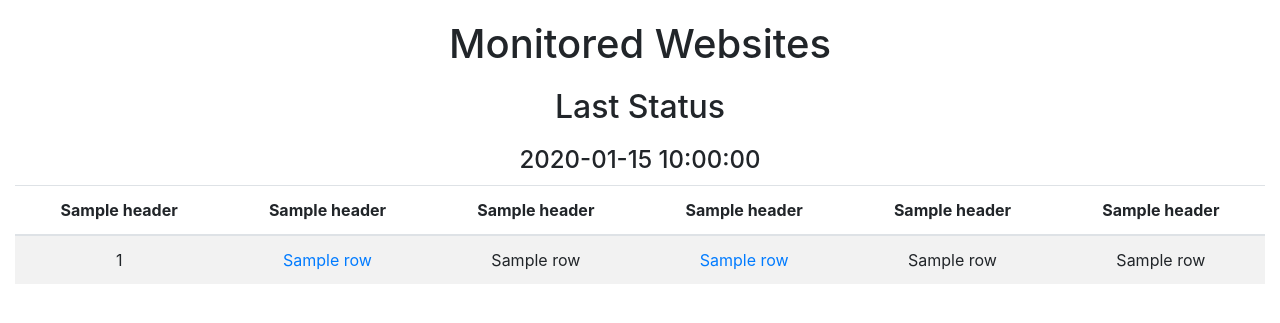
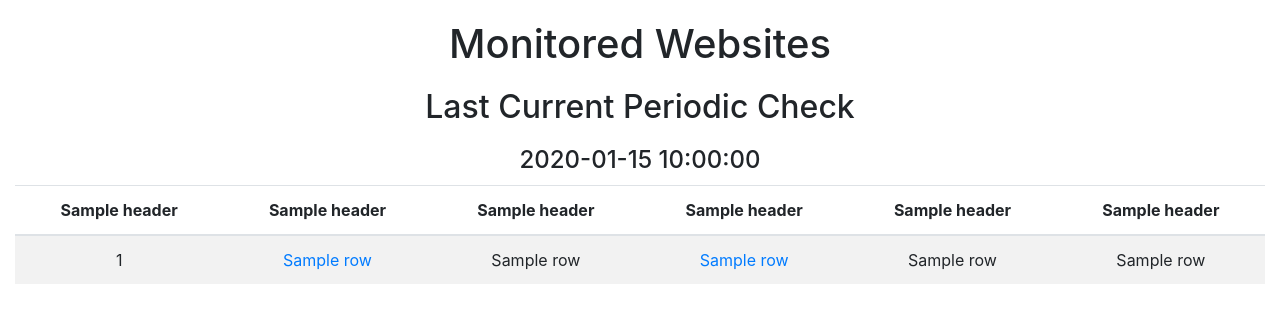
Before and after one commit to flowfelis/Flask-Web-Crawler-Website-Monitor, a Flask app: template templates/index.html in a window 1280 px wide. Shown: the top 323 px of the page. Run offline with Flask 2, Linux system fonts and the light colour scheme; the template is opened without the code that fills it: most values are stand-ins (such as "Sample title", 1, 10 or a date in 2020); some libraries are stand-ins or nearby versions.

Commit message:
Update header in index.html

```diff
--- a/templates/index.html
+++ b/templates/index.html
@@ -25,7 +25,7 @@
 
 <div class="container-fluid center">
     <h1 class="space">Monitored Websites</h1>
-    <h2 class="space">Last Status</h2>
+    <h2 class="space">Last Current Periodic Check</h2>
     <h4 class="space">{{ datetime }}</h4>
     <table class="table table-striped">
         <thead>
```
